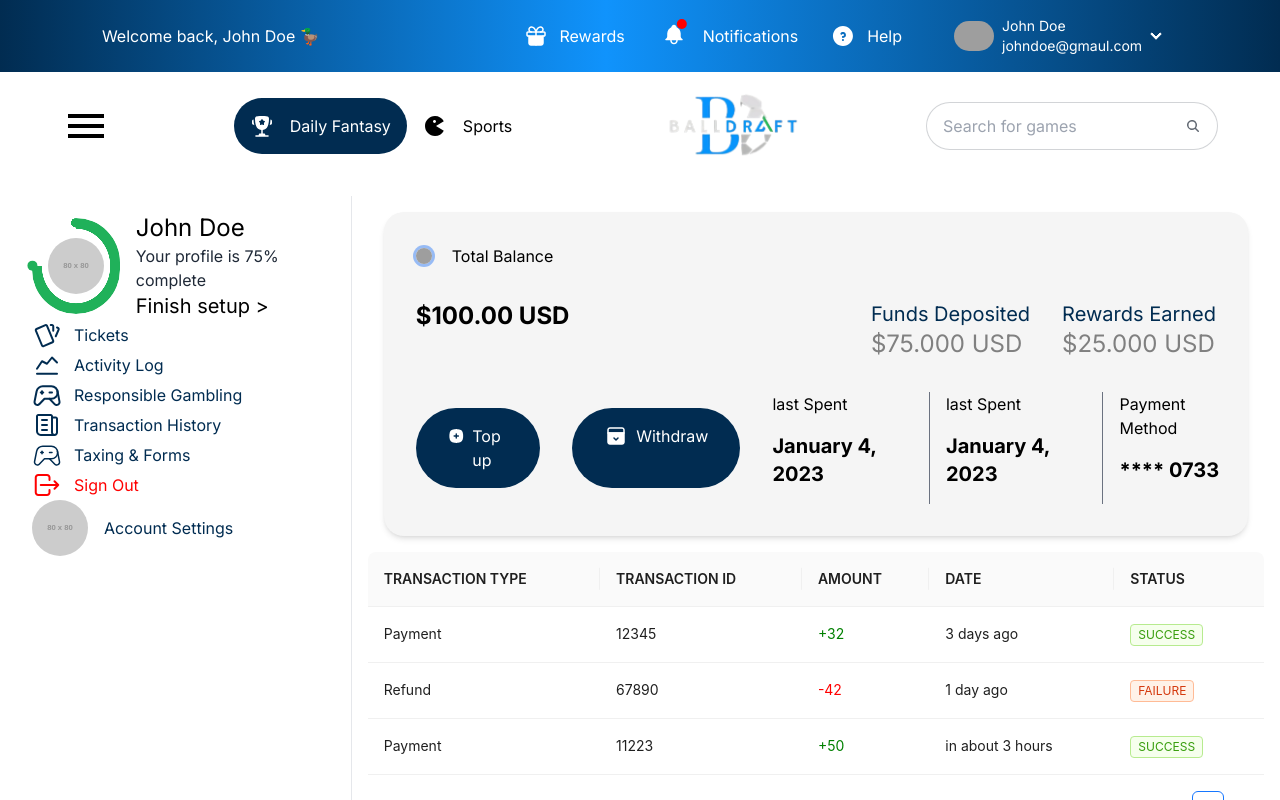
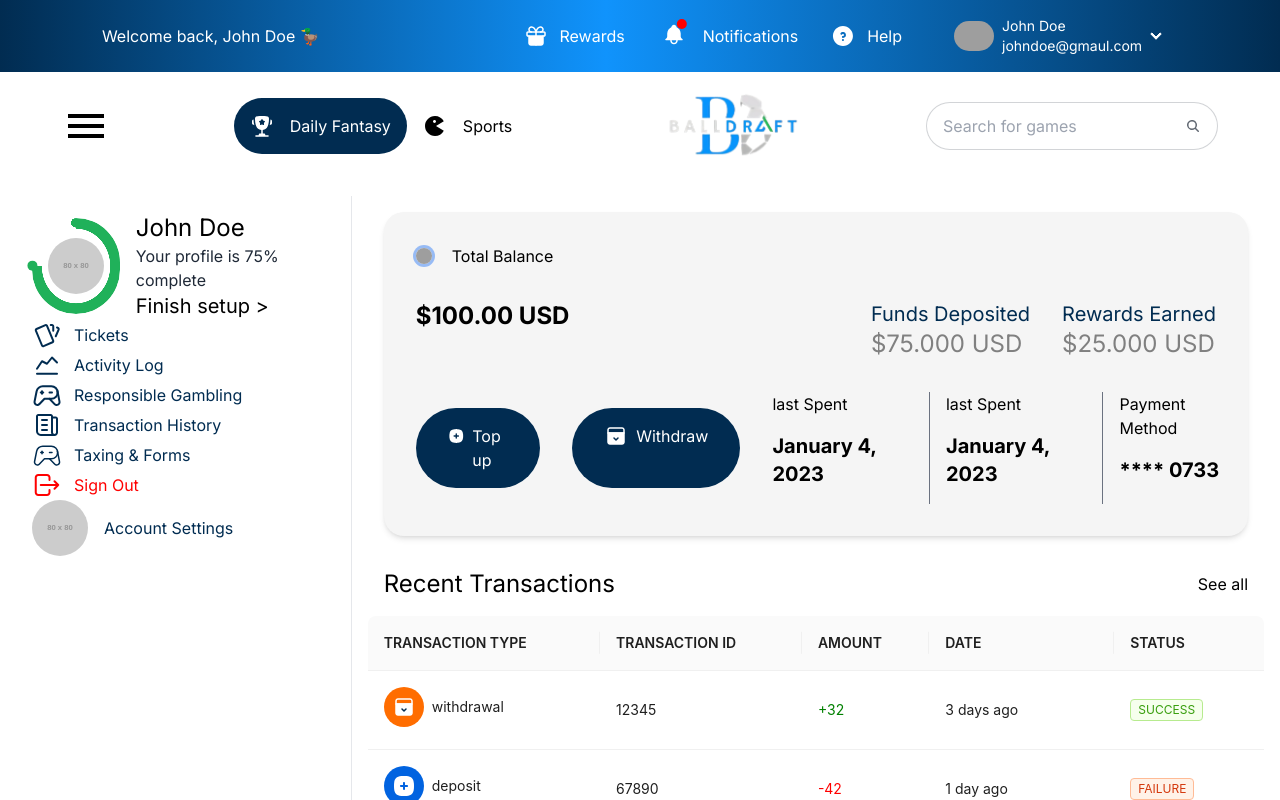
Before and after one commit to romeoscript/balldraft_frontend, a Next.js app: page /Dashboard/account in a window 1280 px wide. Shown: the top 800 px of the page. Built offline with nearby package versions, Linux system fonts and the light colour scheme; grey boxes are pictures that could not be loaded.

Commit message:
table done

```diff
--- a/components/Accounts/MainContent.jsx
+++ b/components/Accounts/MainContent.jsx
@@ -6,7 +6,12 @@ const MainContent = () => {
   return (
     <div>
       <Balance />
-      <TransactionTable />
+      <figure>
+        <div className='flex text-black items-center justify-between p-[1rem]'>
+          <h2 className='text-2xl'>Recent Transactions </h2> <p>See all</p>
+        </div>
+        <TransactionTable />
+      </figure>
     </div>
   )
 }
--- a/components/Accounts/TransactionTable.jsx
+++ b/components/Accounts/TransactionTable.jsx
@@ -2,13 +2,29 @@
 import React from 'react';
 import { Space, Table, Tag } from 'antd';
 import { formatDistanceToNow, parseISO } from 'date-fns';
+import Icon from '@/Reusable/Icons/Icons'
 
 const columns = [
     {
         title: 'TRANSACTION TYPE',
         dataIndex: 'type',
         key: 'type',
-        render: (text) => <a>{text}</a>,
+        render: (type) => {
+            if (type.toLowerCase() === 'deposit') {
+                return <Space>
+                    <div className=' bg-[#0163E0] p-[0.5rem] rounded-full'>
+                        <Icon type="topup" />
+                    </div>
+                    <span>{type}</span>
+                </Space>
+            } else if (type.toLowerCase() === 'withdrawal') {
+                return <Space>
+                    <div className='bg-[#FF6D00] p-[0.5rem] rounded-full'>  <Icon type="withdraw" /></div>
+
+                    <span>{type}</span>
+                </Space>
+            }
+        },
     },
     {
         title: 'TRANSACTION ID',
@@ -45,7 +61,7 @@ const columns = [
 const data = [
     {
         key: '1',
-        type: 'Payment',
+        type: 'withdrawal',
         id: '12345',
         amount: 32,
         date: '2024-05-02T09:30:00Z',
@@ -53,7 +69,7 @@ const data = [
     },
     {
         key: '2',
-        type: 'Refund',
+        type: 'deposit',
         id: '67890',
         amount: -42,
         date: '2024-05-04T11:00:00Z',
@@ -61,7 +77,7 @@ const data = [
     },
     {
         key: '3',
-        type: 'Payment',
+        type: 'withdrawal',
         id: '11223',
         amount: 50,
         date: '2024-05-05T15:15:00Z',
```
